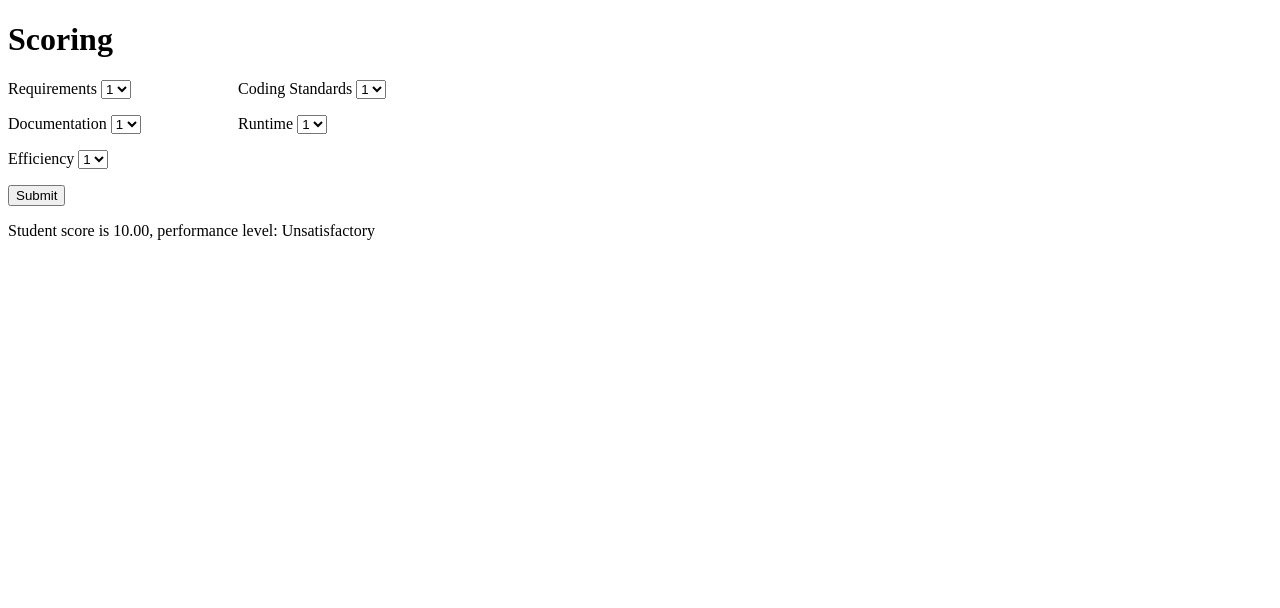
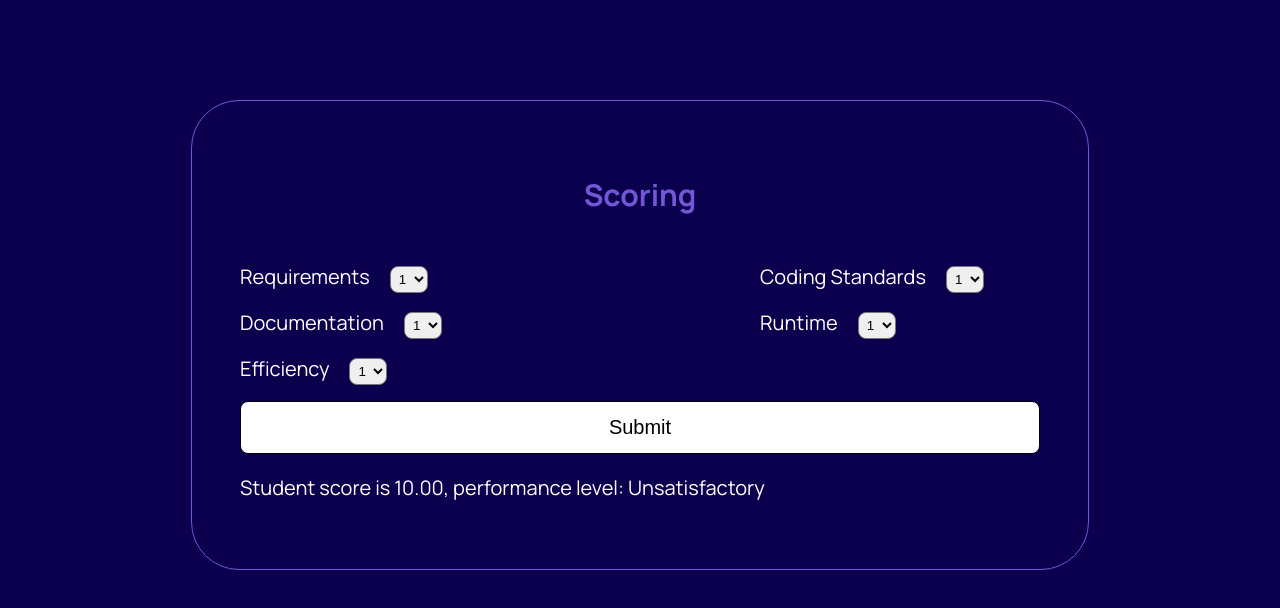
Before and after one commit to cmarchena/front-tests, a website: page scoring2.html in a window 1280 px wide. Both pictures are taken after a click on the button "Submit". Drawn offline with Linux system fonts and the light colour scheme.

Commit message:
first styles

```diff
--- a/scoring2.html
+++ b/scoring2.html
@@ -1,15 +1,52 @@
 <!DOCTYPE html>
 <html lang="en">
+	<head>
+		<meta charset="UTF-8" />
+		<meta
+			name="viewport"
+			content="width=device-width, initial-scale=1.0"
+		/>
+		<link
+			rel="preconnect"
+			href="https://fonts.googleapis.com"
+		/>
+		<link
+			rel="preconnect"
+			href="https://fonts.gstatic.com"
+			crossorigin
+		/>
+		<link
+			href="https://fonts.googleapis.com/css2?family=Manrope:wght@200..800&display=swap"
+			rel="stylesheet"
+		/>
 
-<head>
-    <meta charset="UTF-8">
-    <meta name="viewport" content="width=device-width, initial-scale=1.0">
 		<title>Scoring</title>
 		<style>
+			body {
+				font-family: 'Manrope', sans-serif;
+				font-size: 20px;
+				background-color: #0a004d;
+				color: white;
+			}
+			.container {
+				margin: 100px auto;
+				padding: 48px;
+				display: flex;
+				flex-direction: column;
+				max-width: 800px;
+				border: 1px solid #7556d8;
+				border-radius: 48px;
+			}
+			.title {
+				text-align: center;
+				margin-bottom: 48px;
+				color: #7556d8;
+			}
 			form {
 				display: flex;
 				flex-wrap: wrap;
-            max-width: 52%;
+				max-width: 100%;
+				justify-content: space-between;
 			}
 
 			.form-group {
@@ -17,20 +54,37 @@
 				width: 35%;
 				margin-bottom: 1rem;
 			}
+			label {
+				margin-right: 16px;
+			}
 
 			button {
 				display: block;
+				font-size: 20px;
+				background-color: white;
+				border-radius: 16px;
+				border-radius: 8px;
+				border: 1px solid black;
+				padding: 14px;
+			}
+
+			select {
+				padding: 4px;
+				border-radius: 8px;
 			}
 		</style>
 	</head>
 
 	<body>
-    <h1>Scoring</h1>
+		<section class="container">
+			<h1 class="title">Scoring</h1>
 			<form>
 				<div class="form-group">
-
 					<label for="requirements">Requirements</label>
-            <select name="requirements" id="requirements">
+					<select
+						name="requirements"
+						id="requirements"
+					>
 						<option value="1">1</option>
 						<option value="2">2</option>
 						<option value="3">3</option>
@@ -38,9 +92,11 @@
 					</select>
 				</div>
 				<div class="form-group">
-
 					<label for="coding-standards">Coding Standards</label>
-            <select name="coding-standards" id="coding-standards">
+					<select
+						name="coding-standards"
+						id="coding-standards"
+					>
 						<option value="1">1</option>
 						<option value="2">2</option>
 						<option value="3">3</option>
@@ -48,9 +104,11 @@
 					</select>
 				</div>
 				<div class="form-group">
-
 					<label for="documentation">Documentation</label>
-            <select name="documentation" id="documentation">
+					<select
+						name="documentation"
+						id="documentation"
+					>
 						<option value="1">1</option>
 						<option value="2">2</option>
 						<option value="3">3</option>
@@ -58,9 +116,11 @@
 					</select>
 				</div>
 				<div class="form-group">
-
 					<label for="runtime">Runtime</label>
-            <select name="runtime" id="runtime">
+					<select
+						name="runtime"
+						id="runtime"
+					>
 						<option value="1">1</option>
 						<option value="2">2</option>
 						<option value="3">3</option>
@@ -68,9 +128,11 @@
 					</select>
 				</div>
 				<div class="form-group">
-
 					<label for="efficiency">Efficiency</label>
-            <select name="efficiency" id="efficiency">
+					<select
+						name="efficiency"
+						id="efficiency"
+					>
 						<option value="1">1</option>
 						<option value="2">2</option>
 						<option value="3">3</option>
@@ -80,61 +142,70 @@
 			</form>
 			<button id="submit">Submit</button>
 			<p id="result"></p>
+		</section>
+
 		<script>
 			const weights = {
-            "requirements": 5,
-            "coding": 2,
-            "documentation": 0.5,
-            "runtime": 2,
-            "efficiency": 0.5
-
-        }
-        const buttonEl = document.getElementById("submit")
-        buttonEl.addEventListener("click", () => {
-            const scores = []
-            const requirementsEl = document.getElementById("requirements");
-            const requirementsScore = requirementsEl.options[requirementsEl.selectedIndex].value;
-            scores.push(Number(requirementsScore))
-            const codingEl = document.getElementById("coding-standards");
-            const codingScore = codingEl.options[codingEl.selectedIndex].value;
-            scores.push(Number(codingScore))
-            const documentationEl = document.getElementById("documentation");
-            const documentationScore = documentationEl.options[documentationEl.selectedIndex].value;
-            scores.push(Number(documentationScore))
-            const runtimeEl = document.getElementById("runtime");
-            const runtimeScore = runtimeEl.options[runtimeEl.selectedIndex].value;
-            scores.push(Number(runtimeScore))
-            const efficiencyEl = document.getElementById("efficiency");
-            const efficiencyScore = efficiencyEl.options[efficiencyEl.selectedIndex].value;
-            scores.push(Number(efficiencyScore))
-            console.log(scores)
+				requirements: 5,
+				coding: 2,
+				documentation: 0.5,
+				runtime: 2,
+				efficiency: 0.5,
+			};
+			const buttonEl = document.getElementById('submit');
+			buttonEl.addEventListener('click', () => {
+				const scores = [];
+				const requirementsEl = document.getElementById('requirements');
+				const requirementsScore =
+					requirementsEl.options[requirementsEl.selectedIndex].value;
+				scores.push(Number(requirementsScore));
+				const codingEl = document.getElementById('coding-standards');
+				const codingScore =
+					codingEl.options[codingEl.selectedIndex].value;
+				scores.push(Number(codingScore));
+				const documentationEl =
+					document.getElementById('documentation');
+				const documentationScore =
+					documentationEl.options[documentationEl.selectedIndex]
+						.value;
+				scores.push(Number(documentationScore));
+				const runtimeEl = document.getElementById('runtime');
+				const runtimeScore =
+					runtimeEl.options[runtimeEl.selectedIndex].value;
+				scores.push(Number(runtimeScore));
+				const efficiencyEl = document.getElementById('efficiency');
+				const efficiencyScore =
+					efficiencyEl.options[efficiencyEl.selectedIndex].value;
+				scores.push(Number(efficiencyScore));
+				console.log(scores);
 				function calculateScore(scores) {
 					return scores.reduce((curr, prev, index) => {
-                    return curr + prev * weights[Object.keys(weights)[index]]
-                }, 0)
+						return (
+							curr + prev * weights[Object.keys(weights)[index]]
+						);
+					}, 0);
 				}
-            console.log(calculateScore(scores))
-            const resultEl = document.getElementById("result")
-            const finalScore = calculateScore(scores)
+				console.log(calculateScore(scores));
+				const resultEl = document.getElementById('result');
+				const finalScore = calculateScore(scores);
 				function calculatePerformance(result, max) {
 					if (result < max * 0.4) {
-                    return 'Unsatisfactory'
+						return 'Unsatisfactory';
 					}
 					if (result >= max * 0.4 && result < max * 0.8) {
-                    return 'Satisfactory'
+						return 'Satisfactory';
 					}
 					if (result >= max * 0.8 && result < max) {
-                    return 'Good'
+						return 'Good';
 					}
 					if (result === max) {
-                    return 'Excellent'
+						return 'Excellent';
 					}
 				}
-            resultEl.innerHTML = `Student score is ${finalScore.toFixed(2)}, performance level: ${calculatePerformance(finalScore, 40)}`
-
-
-        })
+				resultEl.innerHTML = `Student score is ${finalScore.toFixed(
+					2
+				)}, performance level: ${calculatePerformance(finalScore, 40)}`;
+			});
 		</script>
 	</body>
-
 </html>
```
Also changed, not shown: front.spec.js (+10 -19 lines), test-results.json (+1 -1 lines), 2 other files. Lines whose indentation alone changed are shown as unchanged.
